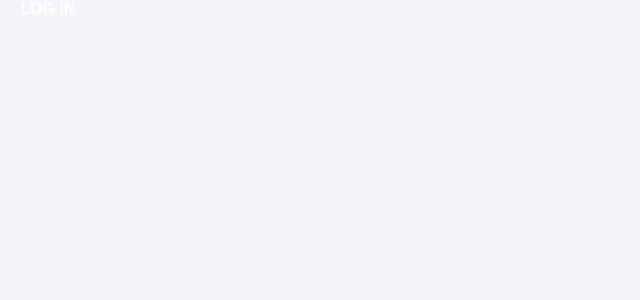
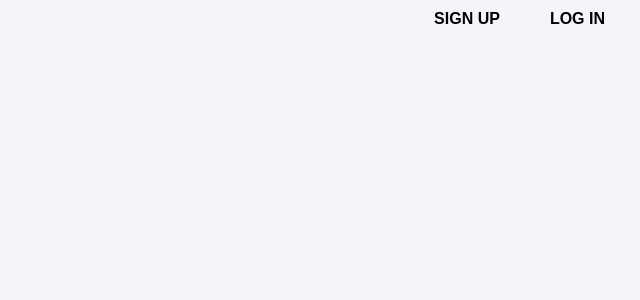
Before and after one commit to vincent-mugendi/Mindful, a React (Vite) app in the folder frontend/mindful-frontend/: page / in a window 1280 px wide. Before the commit this address had no page. Shown: the top 300 px of the page, without its empty margins (640-1280 px from the left). Built offline with nearby package versions, Linux system fonts and the light colour scheme.

Commit message:
added handle sub,it logic and landing page component

```diff
--- a/frontend/mindful-frontend/src/App.jsx
+++ b/frontend/mindful-frontend/src/App.jsx
@@ -1,23 +1,18 @@
+import React from 'react';
 import { BrowserRouter as Router, Route, Routes } from 'react-router-dom';
-import { useState } from 'react';
 
-import Header from './components/header/header';
-import SignupForm from './components/signup/SignupForm';
+import Header from './components/header/Header.jsx';
+import LandingPage from './components/landing/Landing.jsx';
+import SignupForm from './components/signup/SignupForm.jsx';
 
-import './App.css'
+const App = () => (
+    <Router>
+        <Routes>
+            <Route path="/" element={<LandingPage />} />
+            <Route path="/signup" element={<SignupForm />} />
+            {/* Add other routes here */}
+        </Routes>
+    </Router>
+);
 
-function App() {
-  const [count, setCount] = useState(0)
-
-  return (
-    <Router>
-      <Header />
-      <Routes>
-        <Route path="/signup" element={<SignupForm />} />
-      </Routes>
-
-    </Router>
-  )
-}
-
-export default App
+export default App;
--- a/frontend/mindful-frontend/src/components/header/header.css
+++ b/frontend/mindful-frontend/src/components/header/header.css
@@ -18,7 +18,7 @@ nav {
 
 .navbar a {
     text-decoration: none;
-    color: white;
+    color: black;
     font-weight: bold;
     padding: 10px 15px;
     border-radius: 5px;
--- a/frontend/mindful-frontend/src/components/header/header.jsx
+++ b/frontend/mindful-frontend/src/components/header/header.jsx
@@ -1,12 +1,13 @@
 import React from "react";
 import { Link } from "react-router-dom";
+
 import './header.css';
 
 const Header = () => {
     return (
         <div className="header">
             <nav>
-            <ul class="navbar">
+            <ul className="navbar">
                 <li><Link to="/signup">SIGN UP</Link></li>
                 <li><Link to="/login">LOG IN</Link></li>
             </ul>
--- /dev/null
+++ b/frontend/mindful-frontend/src/components/landing/Landing.css
@@ -0,0 +1,7 @@
+body {
+    font-family: Arial, sans-serif;
+    margin: 0;
+    padding: 0;
+    background-color: #f4f4f9;
+    color: #333;
+}
--- /dev/null
+++ b/frontend/mindful-frontend/src/components/landing/Landing.jsx
@@ -0,0 +1,15 @@
+import React from "react";
+
+import Header from "../header/Header";
+
+import './Landing.css'
+
+const LandingPage = () => {
+    return (
+        <>
+        <Header />
+        </>
+    )
+}
+
+export default LandingPage;
--- a/frontend/mindful-frontend/src/components/signup/SignupForm.jsx
+++ b/frontend/mindful-frontend/src/components/signup/SignupForm.jsx
@@ -1,21 +1,58 @@
-import React from "react";
+import React, { useState } from "react";
 
 const SignupForm = () => {
+    const [formData, setFormData] = useState({
+        username: "",
+        email: "",
+        password: ""
+    });
+
+    const handleChange = (e) => {
+        const { name, value } = e.target;
+        setFormData({
+            ...formData,
+            [name]: value
+        });
+    };
+
+    const handleSubmit = (e) => {
+        e.preventDefault();
+        console.log("Form submitted", formData);
+    };
+
     return (
         <section>
-            <form>
+            <form onSubmit={handleSubmit}>
                 <h2>Create Account</h2>
                 <div>
                     <label htmlFor="username">Username:</label>
-                    <input type="text" id="username" name="username" />
+                    <input
+                        type="text"
+                        id="username"
+                        name="username"
+                        value={formData.username}
+                        onChange={handleChange}
+                    />
                 </div>
                 <div>
                     <label htmlFor="email">Email:</label>
-                    <input type="email" id="email" name="email" />
+                    <input
+                        type="email"
+                        id="email"
+                        name="email"
+                        value={formData.email}
+                        onChange={handleChange}
+                    />
                 </div>
                 <div>
                     <label htmlFor="password">Password:</label>
-                    <input type="password" id="password" name="password" />
+                    <input
+                        type="password"
+                        id="password"
+                        name="password"
+                        value={formData.password}
+                        onChange={handleChange}
+                    />
                 </div>
                 <div>
                     <button type="submit">Sign Up</button>
@@ -23,6 +60,6 @@ const SignupForm = () => {
             </form>
         </section>
     );
-}
+};
 
 export default SignupForm;
--- a/frontend/mindful-frontend/src/index.css
+++ b/frontend/mindful-frontend/src/index.css
@@ -1,10 +1,4 @@
 body {
-  font-family: Arial, sans-serif;
-  margin: 0;
-  padding: 0;
-  background-color: #f4f4f9;
-  color: #333;
-  display: flex;
-  flex-direction: column;
-  align-items: center;
+  margin-top: 10px;
+  color: black;
 }
```
